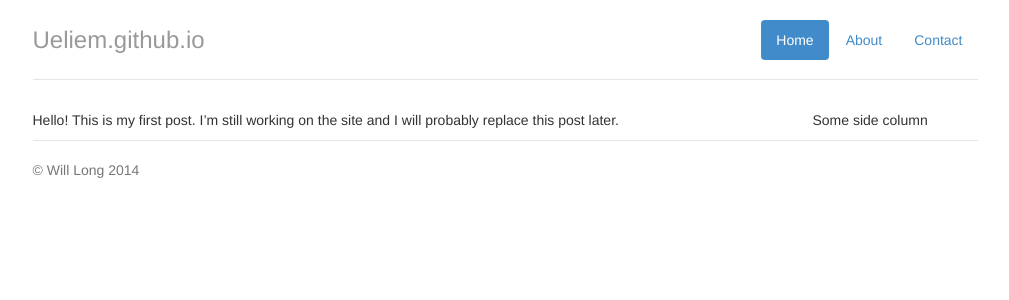
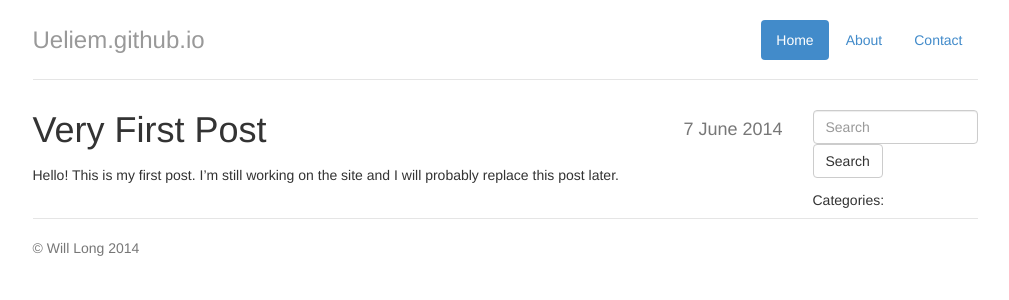
Before and after one commit to ueliem/ueliem.github.io, a Jekyll site: the page built from _posts/2014-06-07-first-post.md, in a window 1280 px wide. Shown: the top 300 px of the page, without its empty margins (135-1144 px from the left). Built offline with Jekyll 4.4.1, drawn with Linux system fonts in a browser that asks for light colours; nearby versions of some CDN libraries.

Commit message:
Added basic post stuff.

```diff
--- a/_layouts/default.html
+++ b/_layouts/default.html
@@ -20,7 +20,14 @@
                     {{ content }}
                 </div>
                 <div class="col-lg-2">
-                    Some side column
+                    <form method="post" action="">
+                        <div class="form-group">
+                            <input type="text" class="form-control" name="" placeholder="Search" />
+                            <input type="submit" class="btn btn-default" value="Search" />
+                        </div>
+                    </form>
+                    <h5>Categories:</h5>
+
                 </div>
             </div>
             <div class="row">
--- /dev/null
+++ b/_layouts/post.html
@@ -0,0 +1,12 @@
+---
+layout: default
+---
+<div class="row postheader">
+    <div class="col-lg-8">
+        <h1 class="titlename">{{ page.title }}</h1>
+    </div>
+    <div class="col-lg-4">
+        <h4 class="titledate">{{ page.date | date: "%-d %B %Y"}}</h4>
+    </div>
+</div>
+<div>{{ content }}</div>
--- a/_posts/2014-06-07-first-post.md
+++ b/_posts/2014-06-07-first-post.md
@@ -1,5 +1,5 @@
 ---
-layout: default
+layout: post
 title: Very First Post
 ---
 
--- a/css/main.css
+++ b/css/main.css
@@ -17,3 +17,15 @@ body {
     padding-top: 20px;
     padding-bottom: 20px;
 }
+.titlename {
+    margin-top: 0px;
+    margin-bottom: 0px;
+}
+.titledate {
+    color: #777;
+    float: right;
+    margin-bottom: 0px;
+}
+.postheader {
+    padding-bottom: 15px;
+}
```
